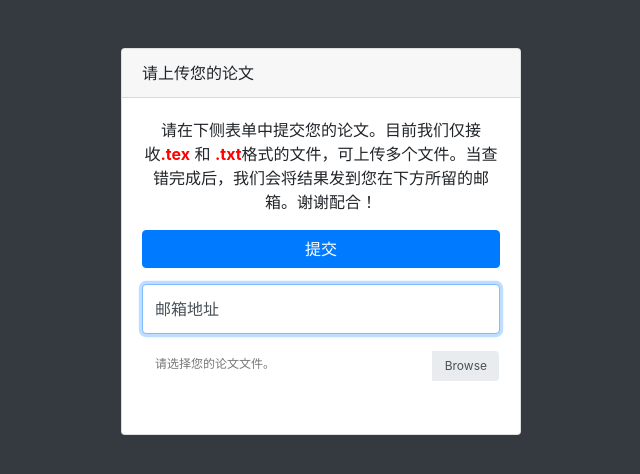
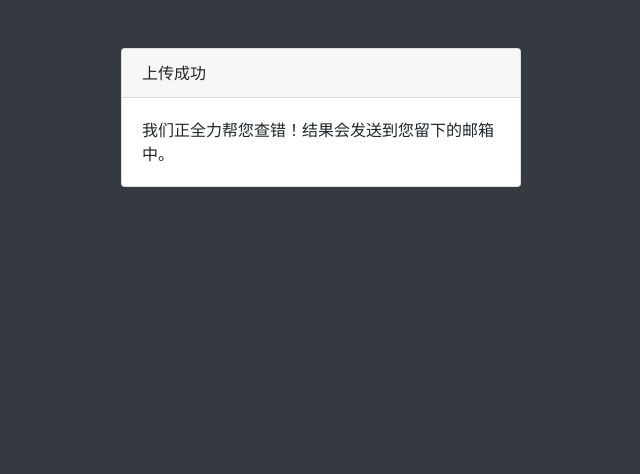
Before and after one commit to pxxgogo/Miss-Cut-Interface, a Django app: template web/templates/finish.html in a window 1280 px wide. Shown: the top 474 px of the page, without its empty margins (319-959 px from the left). Run offline with Django 3.2, Linux system fonts and the light colour scheme; the template is opened without the code that fills it, so the values that code supplies are empty; parts of the project's set-up code (start-up, migrations or seed data) failed here and were passed over; some libraries are stand-ins or nearby versions.

Commit message:
finish version 2

```diff
--- a/web/templates/finish.html
+++ b/web/templates/finish.html
@@ -17,7 +17,6 @@
 
     <!-- Custom styles for this template-->
     <link href="/static/css/sb-admin.css" rel="stylesheet">
-    <link href="/static/css/tmp.css" rel="stylesheet">
 
 </head>
 
@@ -25,36 +24,9 @@
 
 <div class="container">
     <div class="card card-login mx-auto mt-5">
-        <div class="card-header">请上传您的论文</div>
+        <div class="card-header">上传成功</div>
         <div class="card-body">
-            <form enctype="multipart/form-data" action="/submit_files" method="post">
-                <div class="form-group text-center">
-                    <div>请在下侧表单中提交您的论文。目前我们仅接收<span style="color: red; font-weight: bolder">.tex</span> 和 <span
-                            style="color: red; font-weight: bolder">.txt</span>格式的文件，可上传多个文件。当查错完成后，我们会将结果发到您在下方所留的邮箱。谢谢配合！
-                    </div>
-                </div>
-                <div class="form-group">
-                    <input class="btn btn-primary btn-block" type="submit" value="提交">
-                </div>
-
-                <div class="form-group">
-                    <div class="form-label-group">
-                        <input type="email" id="inputEmail" class="form-control" placeholder="邮箱地址"
-                               required="required" autofocus="autofocus" name="email">
-                        <label for="inputEmail">邮箱地址</label>
-                    </div>
-                </div>
-
-                <div class="form-group">
-                    <div class="custom-file form-label-group">
-                        <input type="file" class="form-control custom-file-input" id="customFile" multiple name="files">
-                        <label class="custom-file-label" for="customFile">请选择您的论文文件。
-                        </label>
-                    </div>
-                </div>
-
-
-            </form>
+            我们正全力帮您查错！结果会发送到您留下的邮箱中。
         </div>
     </div>
 </div>
@@ -63,7 +35,6 @@
 <script src="/static/vendor/jquery/jquery.min.js"></script>
 <script src="/static/vendor/bootstrap/js/bootstrap.bundle.min.js"></script>
 <script src="/static/js/bs-custom-file-input.min.js"></script>
-<script src="/static/js/tmp.js"></script>
 
 <!--&lt;!&ndash; Core plugin JavaScript&ndash;&gt;-->
 <script src="/static/vendor/jquery-easing/jquery.easing.min.js"></script>
--- a/web/web/settings.py
+++ b/web/web/settings.py
@@ -22,7 +22,7 @@ BASE_DIR = os.path.dirname(os.path.dirname(os.path.abspath(__file__)))
 SECRET_KEY = '$nt5%lgb0t!@kcs&(wa!1##7&t_&-$_czg!z%-xdygbb8jl=82'
 
 # SECURITY WARNING: don't run with debug turned on in production!
-DEBUG = True
+DEBUG = False
 
 ALLOWED_HOSTS = ["*"]
 
--- a/web/web/urls.py
+++ b/web/web/urls.py
@@ -16,7 +16,7 @@ Including another URLconf
 from django.contrib import admin
 from django.urls import path
 from django.urls import include
-from web.views import tmp_index, submit_files, test_email
+from web.views import tmp_index, submit_files, test_email, finish_submitting
 
 urlpatterns = [
     path('admin/', admin.site.urls),
@@ -24,5 +24,7 @@ urlpatterns = [
     path('', tmp_index),
     path('index/', tmp_index),
     path('submit_files', submit_files),
-    path('test_email', test_email)
+    # path('finish_submitting', finish_submitting)
+    # path('test_email', test_email),
+
 ]
--- a/web/web/views.py
+++ b/web/web/views.py
@@ -68,7 +68,7 @@ def submit_files(request):
 
         # print(profile.rawfile_set.all())
 
-    return HttpResponseRedirect("/")
+    return render(request, "finish.html")
 
 
 def test_email(request):
@@ -81,3 +81,7 @@ def test_email(request):
     email_message.attach("test.txt", "1234123")
     email_message.send()
     return HttpResponseRedirect("/")
+
+
+def finish_submitting(request):
+    return render(request, "finish.html")
```
